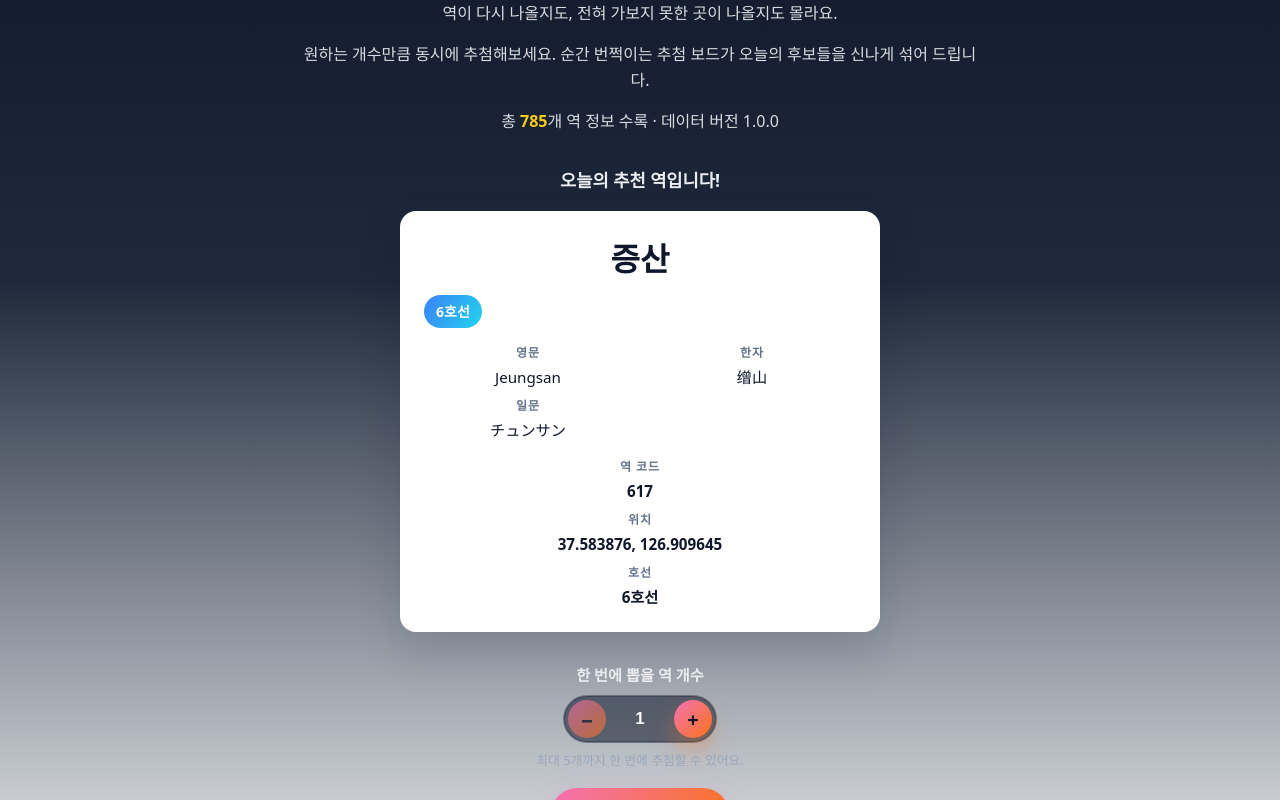
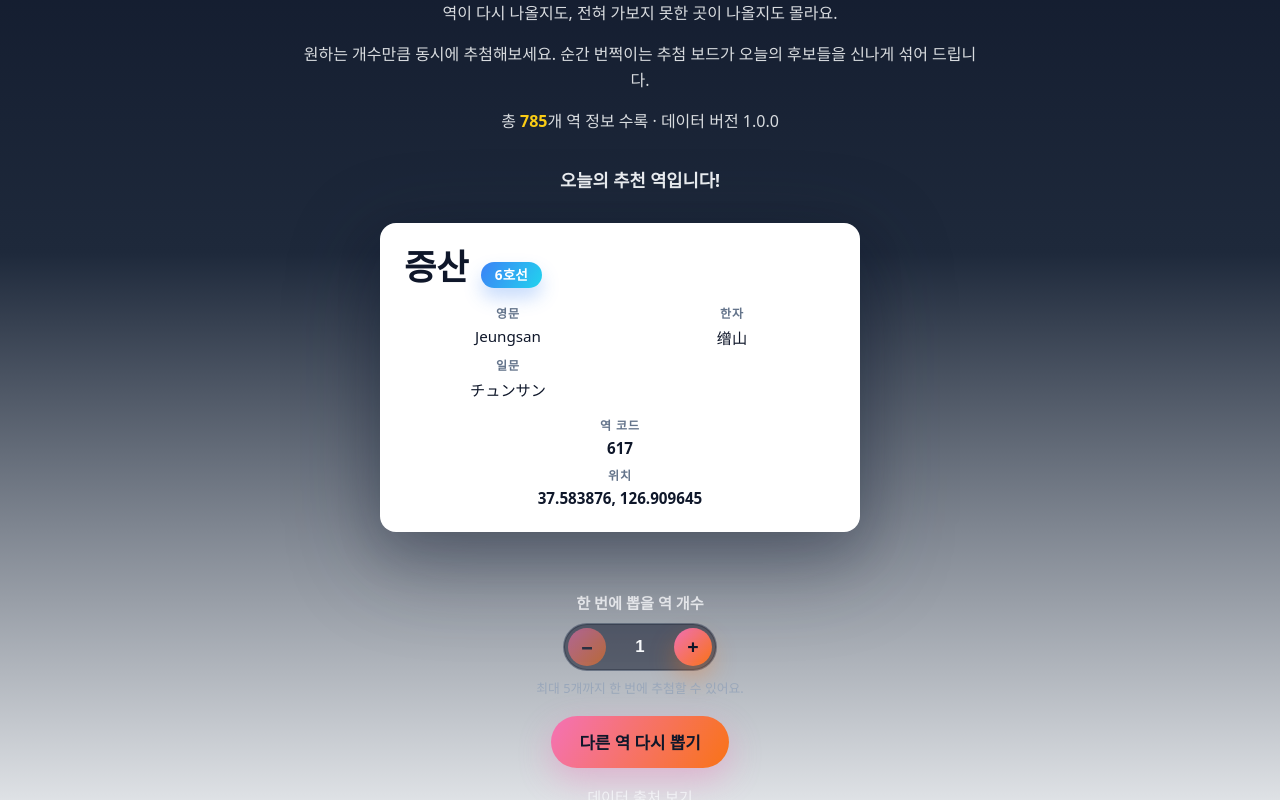
Before and after one commit to JK-Kim4/codex-random-subway, a React (Vite) app: page / in a window 1280 px wide. Both pictures are taken after a click on the button "오늘의 역 뽑기". Shown: the part 161-961 px from the top of the page. Built offline with nearby package versions, Linux system fonts and the light colour scheme; a web font is replaced by a local one.

Commit message:
Tweak station title layout and reveal animation

```diff
--- a/src/App.tsx
+++ b/src/App.tsx
@@ -1,4 +1,13 @@
-import { ChangeEvent, useCallback, useEffect, useMemo, useRef, useState } from 'react';
+import {
+  type CSSProperties,
+  type KeyboardEvent,
+  ChangeEvent,
+  useCallback,
+  useEffect,
+  useMemo,
+  useRef,
+  useState,
+} from 'react';
 import StationCard from './components/StationCard';
 import subwayRaw from './assets/subway.json';
 import { useRandomStation } from './hooks/useRandomStation';
@@ -55,7 +64,7 @@ const buildStationList = (data: RawSubwayData): Station[] => {
 };
 
 function App() {
-  const dataset = subwayRaw as RawSubwayData;
+  const dataset = subwayRaw as unknown as RawSubwayData;
 
   const stations = useMemo(() => buildStationList(dataset), [dataset]);
   const maxSelectable = Math.max(MIN_DRAW_COUNT, Math.min(MAX_DRAW_COUNT, stations.length || MIN_DRAW_COUNT));
@@ -68,6 +77,7 @@ function App() {
   const [hasStarted, setHasStarted] = useState(false);
   const [isDrawing, setIsDrawing] = useState(false);
   const [displayedStations, setDisplayedStations] = useState<Station[]>([]);
+  const [activeStationIndex, setActiveStationIndex] = useState(0);
   const [loadingPreview, setLoadingPreview] = useState<Station[]>([]);
   const latestStationsRef = useRef<Station[]>([]);
   const revealTimeoutRef = useRef<ReturnType<typeof setTimeout> | null>(null);
@@ -174,6 +184,7 @@ function App() {
 
     setHasStarted(true);
     setDisplayedStations([]);
+    setActiveStationIndex(0);
     setActiveDrawCount(nextCount);
     setLoadingPreview(initialPreview);
     setIsDrawing(true);
@@ -202,6 +213,46 @@ function App() {
       ? '다른 역들 다시 뽑기'
       : '다른 역 다시 뽑기'
     : '오늘의 역 뽑기';
+
+  const handlePreviousStation = () => {
+    if (displayedStations.length <= 1) {
+      return;
+    }
+
+    setActiveStationIndex((prev) => (prev === 0 ? displayedStations.length - 1 : prev - 1));
+  };
+
+  const handleNextStation = () => {
+    if (displayedStations.length <= 1) {
+      return;
+    }
+
+    setActiveStationIndex((prev) => (prev === displayedStations.length - 1 ? 0 : prev + 1));
+  };
+
+  useEffect(() => {
+    setActiveStationIndex(0);
+  }, [displayedStations]);
+
+  const handleSelectStation = (index: number) => {
+    setActiveStationIndex(index);
+  };
+
+  const handleCarouselKeyDown = (event: KeyboardEvent<HTMLButtonElement>) => {
+    if (displayedStations.length <= 1) {
+      return;
+    }
+
+    if (event.key === 'ArrowLeft') {
+      event.preventDefault();
+      handlePreviousStation();
+    } else if (event.key === 'ArrowRight') {
+      event.preventDefault();
+      handleNextStation();
+    }
+  };
+
+  const hasResults = displayedStations.length > 0;
 
   return (
     <div className="app">
@@ -250,16 +301,53 @@ function App() {
           </section>
         )}
 
-        {hasStarted && !isDrawing && displayedStations.length > 0 && (
+        {hasStarted && !isDrawing && hasResults && (
           <section className="app__results">
             <p className="app__results-title">
               오늘의 추천 역{displayedStations.length > 1 ? ` ${displayedStations.length}곳` : ''}입니다!
             </p>
-            <div className="app__station-grid">
-              {displayedStations.map((station) => (
-                <StationCard key={station.id} station={station} />
-              ))}
+            <div className="app__results-carousel">
+              <div className="app__carousel-stage" role="group" aria-label="추천된 역 목록">
+                {displayedStations.map((station, index) => {
+                  const offset = index - activeStationIndex;
+                  const distance = Math.abs(offset);
+                  const direction = Math.sign(offset);
+                  const translatePercent = direction === 0 ? 0 : direction * Math.min(distance * 36, 96);
+                  const scale = index === activeStationIndex ? 1 : Math.max(0.82, 1 - Math.min(distance, 2) * 0.08);
+                  const opacity = index === activeStationIndex ? 1 : Math.max(0.2, 1 - distance * 0.32);
+                  const cardStyle: CSSProperties = {
+                    transform: `translateX(${translatePercent}%) scale(${scale})`,
+                    opacity,
+                    zIndex: Math.max(1, displayedStations.length - distance),
+                  };
+                  const ariaLabel = station.lines.length
+                    ? `${station.name} (${station.lines.join(', ')}) 역 자세히 보기`
+                    : `${station.name} 역 자세히 보기`;
+
+                  return (
+                    <button
+                      key={station.id}
+                      type="button"
+                      className={`app__carousel-card${index === activeStationIndex ? ' app__carousel-card--active' : ''}`}
+                      onClick={() => handleSelectStation(index)}
+                      aria-label={ariaLabel}
+                      aria-current={index === activeStationIndex ? 'true' : undefined}
+                      onKeyDown={handleCarouselKeyDown}
+                      style={cardStyle}
+                    >
+                      <div className="app__carousel-card-shell" style={{ animationDelay: `${index * 140}ms` }}>
+                        <StationCard station={station} />
+                      </div>
+                    </button>
+                  );
+                })}
+              </div>
             </div>
+            {displayedStations.length > 1 && (
+              <p className="app__results-indicator" aria-live="polite">
+                {activeStationIndex + 1} / {displayedStations.length}
+              </p>
+            )}
           </section>
         )}
 
--- a/src/components/StationCard.css
+++ b/src/components/StationCard.css
@@ -17,25 +17,40 @@
   gap: 12px;
 }
 
-.station-card__header h2 {
-  font-size: 2rem;
-  margin: 0;
-  font-weight: 700;
+.station-card__title-row {
+  display: flex;
+  flex-wrap: wrap;
+  align-items: baseline;
+  gap: 12px;
 }
 
-.station-card__lines {
-  display: flex;
+.station-card__title {
+  margin: 0;
+  font-size: clamp(1.75rem, 4vw, 2.2rem);
+  font-weight: 700;
+  line-height: 1.1;
+  color: #0f172a;
+}
+
+.station-card__line-group {
+  display: inline-flex;
   flex-wrap: wrap;
   gap: 8px;
 }
 
 .station-card__line-chip {
+  display: inline-flex;
+  align-items: center;
+  padding: 6px 14px;
+  border-radius: 9999px;
   background: linear-gradient(120deg, #3b82f6, #22d3ee);
   color: #ffffff;
-  padding: 6px 12px;
-  border-radius: 9999px;
-  font-size: 0.875rem;
+  font-size: 0.85rem;
   font-weight: 600;
+  letter-spacing: 0.01em;
+  box-shadow: 0 10px 18px rgba(59, 130, 246, 0.28);
+  white-space: nowrap;
+  line-height: 1;
 }
 
 .station-card__names {
@@ -77,7 +92,7 @@
     border-radius: 12px;
   }
 
-  .station-card__header h2 {
+  .station-card__title {
     font-size: 1.75rem;
   }
 }
--- a/src/components/StationCard.tsx
+++ b/src/components/StationCard.tsx
@@ -5,22 +5,26 @@ interface StationCardProps {
   station: Station;
 }
 
-const formatLines = (lines: string[]) => lines.join(', ');
-
 export function StationCard({ station }: StationCardProps) {
   const hasInternationalNames =
     station.englishName || station.chineseName || station.japaneseName;
+  const uniqueLines = Array.from(new Set(station.lines));
+  const hasLines = uniqueLines.length > 0;
 
   return (
     <article className="station-card">
       <header className="station-card__header">
-        <h2>{station.name}</h2>
-        <div className="station-card__lines">
-          {station.lines.map((line) => (
-            <span key={line} className="station-card__line-chip">
-              {line}
-            </span>
-          ))}
+        <div className="station-card__title-row">
+          <h2 className="station-card__title">{station.name}</h2>
+          {hasLines && (
+            <div className="station-card__line-group" aria-label="지나는 노선">
+              {uniqueLines.map((line) => (
+                <span key={line} className="station-card__line-chip">
+                  {line}
+                </span>
+              ))}
+            </div>
+          )}
         </div>
       </header>
 
@@ -60,10 +64,6 @@ export function StationCard({ station }: StationCardProps) {
             {station.latitude.toFixed(6)}, {station.longitude.toFixed(6)}
           </span>
         </p>
-        <p>
-          <strong>호선</strong>
-          <span>{formatLines(station.lines)}</span>
-        </p>
       </section>
     </article>
   );
--- a/src/main.tsx
+++ b/src/main.tsx
@@ -1,6 +1,6 @@
 import React from 'react';
 import ReactDOM from 'react-dom/client';
-import App from './App.tsx';
+import App from './App';
 import './styles/index.css';
 
 ReactDOM.createRoot(document.getElementById('root') as HTMLElement).render(
--- a/src/styles/App.css
+++ b/src/styles/App.css
@@ -171,14 +171,86 @@
   color: rgba(248, 250, 252, 0.95);
 }
 
-.app__station-grid {
+
+.app__results-carousel {
   width: 100%;
-  max-width: 1040px;
+  display: flex;
+  justify-content: center;
+}
+
+.app__carousel-stage {
+  --carousel-card-width: clamp(280px, 64vw, 520px);
+  width: min(100%, 820px);
   display: grid;
-  grid-template-columns: repeat(auto-fit, minmax(320px, 1fr));
-  gap: 24px;
-  justify-items: center;
-  animation: app-fade-in-up 0.4s ease forwards;
+  place-items: center;
+  position: relative;
+  padding: 12px 0 28px;
+  overflow: visible;
+}
+
+.app__carousel-card {
+  grid-area: 1 / 1;
+  width: var(--carousel-card-width);
+  max-width: 100%;
+  border: none;
+  background: none;
+  padding: 0;
+  margin: 0;
+  cursor: pointer;
+  display: block;
+  transition: transform 0.45s cubic-bezier(0.4, 0, 0.2, 1), opacity 0.45s ease, filter 0.45s ease;
+  color: inherit;
+}
+
+.app__carousel-card-shell {
+  display: block;
+  width: 100%;
+  opacity: 0;
+  transform: translateY(22px);
+  animation: app-carousel-card-reveal 0.6s cubic-bezier(0.4, 0, 0.2, 1) forwards;
+}
+
+.app__carousel-card:focus {
+  outline: none;
+}
+
+.app__carousel-card:focus-visible {
+  outline: 3px solid rgba(250, 204, 21, 0.75);
+  outline-offset: 8px;
+}
+
+.app__carousel-card--active {
+  cursor: default;
+  filter: drop-shadow(0 24px 44px rgba(15, 23, 42, 0.35));
+}
+
+.app__carousel-card:not(.app__carousel-card--active) {
+  filter: drop-shadow(0 16px 32px rgba(15, 23, 42, 0.18));
+}
+
+.app__carousel-card:not(.app__carousel-card--active):hover {
+  filter: drop-shadow(0 20px 40px rgba(15, 23, 42, 0.28));
+}
+
+.app__results-indicator {
+  margin: 0;
+  font-size: 0.85rem;
+  letter-spacing: 0.08em;
+  color: rgba(248, 250, 252, 0.72);
+}
+
+@media (max-width: 720px) {
+  .app__carousel-stage {
+    --carousel-card-width: clamp(240px, 78vw, 460px);
+    padding: 8px 0 24px;
+  }
+}
+
+@media (max-width: 520px) {
+  .app__carousel-stage {
+    --carousel-card-width: min(90vw, 420px);
+    padding: 4px 0 20px;
+  }
 }
 
 .app__placeholder {
@@ -340,6 +412,18 @@
   }
 }
 
+@keyframes app-carousel-card-reveal {
+  from {
+    opacity: 0;
+    transform: translateY(24px);
+  }
+
+  to {
+    opacity: 1;
+    transform: translateY(0);
+  }
+}
+
 @keyframes app-fade-in-up {
   from {
     opacity: 0;
```
